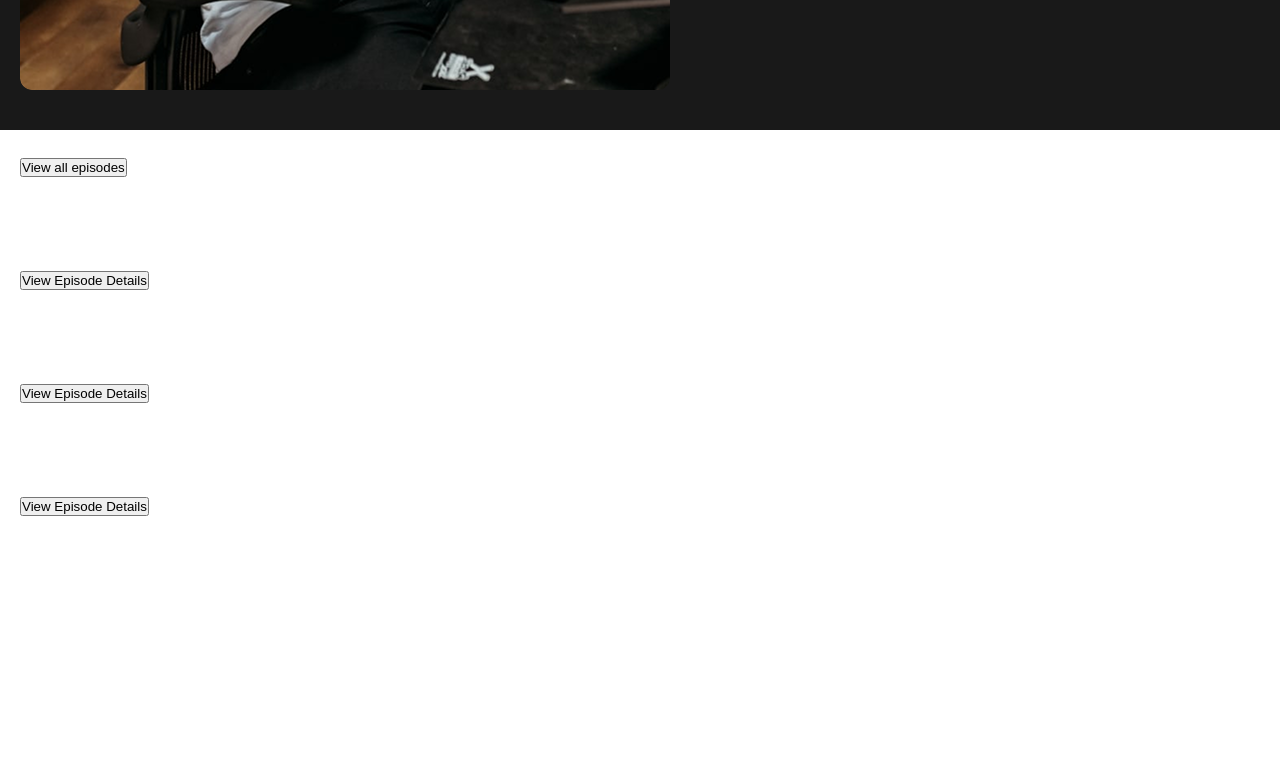
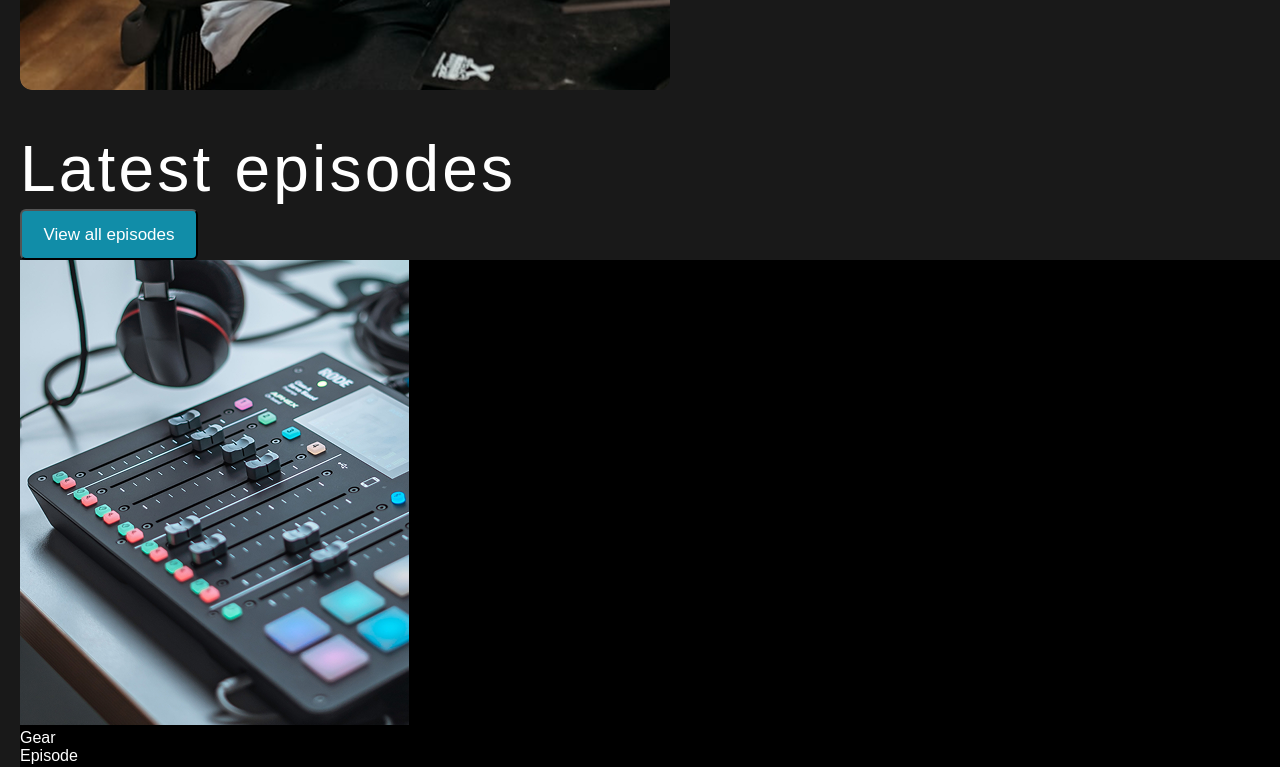
Before and after one commit to kirshmatvey/castaway-web, a plain HTML site: page index.html in a window 1280 px wide. Shown: the part 940-1707 px from the top of the page. Before the commit the page ends 1456 px from the top, so only its background shows below. Drawn offline with Linux system fonts and the light colour scheme.

Commit message:
Structure done

```diff
--- a/index.html
+++ b/index.html
@@ -10,6 +10,9 @@
     <link rel="stylesheet" href="style.css">
 </head>
 <body>
+
+<!-- Header -->
+
     <header class="header">
         <div class="container">
             <a href="">
@@ -25,6 +28,8 @@
             </nav>
         </div>
     </header>
+
+<!-- Section 1 -->
 
     <section class="hero">
         <div class="container">
@@ -53,15 +58,19 @@
         </div>
     </section>
 
+<!-- Section 2 -->
+
     <section class="episode-section">
         <div class="container">
             <div>
-                <h2>Latest episodes</h2>
-                <button>View all episodes</button>
+                <h2 class="episode-title">Latest episodes</h2>
+                <button class="view-all-button">
+                    <a href="">View all episodes</a>
+                </button>
             </div>
             <div class="card-wrapper">
                 <article class="card">
-                    <img src="" alt="">
+                    <img src="./assets/images/Frame.png" alt="Mixer console">
                     <div>
                         <span>Gear</span>
                     </div>
@@ -75,7 +84,7 @@
                 </article>
 
                 <article class="card">
-                    <img src="" alt="">
+                    <img src="./assets/images/Frame%20(1).png" alt="Microphone">
                     <div>
                         <span>Tips & Tricks</span>
                     </div>
@@ -89,7 +98,7 @@
                 </article>
 
                 <article class="card">
-                    <img src="" alt="">
+                    <img src="./assets/images/Frame%20(2).png" alt="Guy recording">
                     <div>
                         <span>Gear</span>
                     </div>
--- a/style.css
+++ b/style.css
@@ -12,6 +12,7 @@ html, body {
 
 a {
     text-decoration: none;
+    color: #fff;
 }
 
 .container {
@@ -23,6 +24,8 @@ a {
 ul {
     list-style-type: none;
 }
+
+/* Header */
 
 .header {
     height: 120px;
@@ -53,6 +56,8 @@ li a {
     font-size: 17px;
     line-height: 1.58824;
 }
+
+/* Section 1 */
 
 .hero {
     height: auto;
@@ -119,3 +124,33 @@ li a {
     display: flex;
     gap: 17px;
 }
+
+/* Section 2 */
+
+.episode-section {
+    background: #191919;
+}
+
+.episode-title {
+    font-weight: 400;
+    font-size: 64px;
+    line-height: 1.2375;
+    letter-spacing: 0.05em;
+}
+
+.view-all-button {
+    border-radius: 6px;
+    width: 178px;
+    height: 51px;
+    background: #118da8;
+    font-weight: 400;
+    font-size: 17px;
+    line-height: 1.58824;
+}
+
+.card {
+    border-radius: 32px;
+    width: 1300px;
+    height: 545px;
+    background: #000;
+}
```
Also changed, not shown: assets/images/Frame (1).png (added), assets/images/Frame (2).png (added), assets/images/Frame.png (added).
